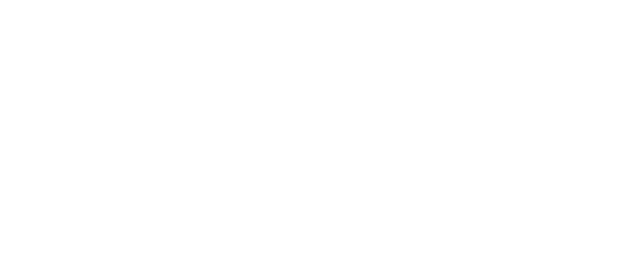
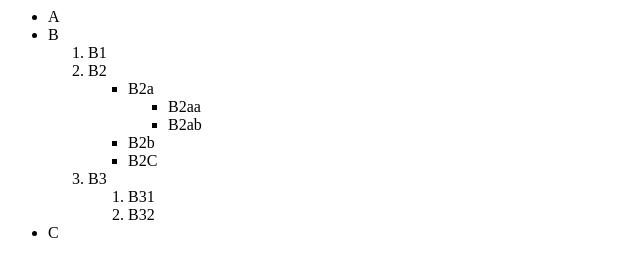
Before and after one commit to Vinisupriya/Web-Development-Projects, a plain HTML site: page 3.1 Nesting and Indentation/index.html in a window 1280 px wide. Shown: the whole page, without its empty margins (0-640 px from the left). Drawn offline with Linux system fonts and the light colour scheme.

Commit message:
Added nested file

```diff
--- a/3.1 Nesting and Indentation/index.html
+++ b/3.1 Nesting and Indentation/index.html
@@ -1 +1,25 @@
 <!-- Write your code below -->
+<ul>
+    <li>A</li>
+    <li>B</li>
+    <ol>
+        <li>B1</li>
+        <li>B2</li>
+        <ul>
+            <li>B2a</li>
+            <ul>
+                <li>B2aa</li>
+                <li>B2ab</li>
+            </ul>
+            <li>B2b</li>
+            <li>B2C</li>
+
+        </ul>
+        <li>B3</li>
+        <ol>
+            <li>B31</li>
+            <li>B32</li>
+        </ol>
+    </ol>
+    <li>C</li>
+</ul>
```
